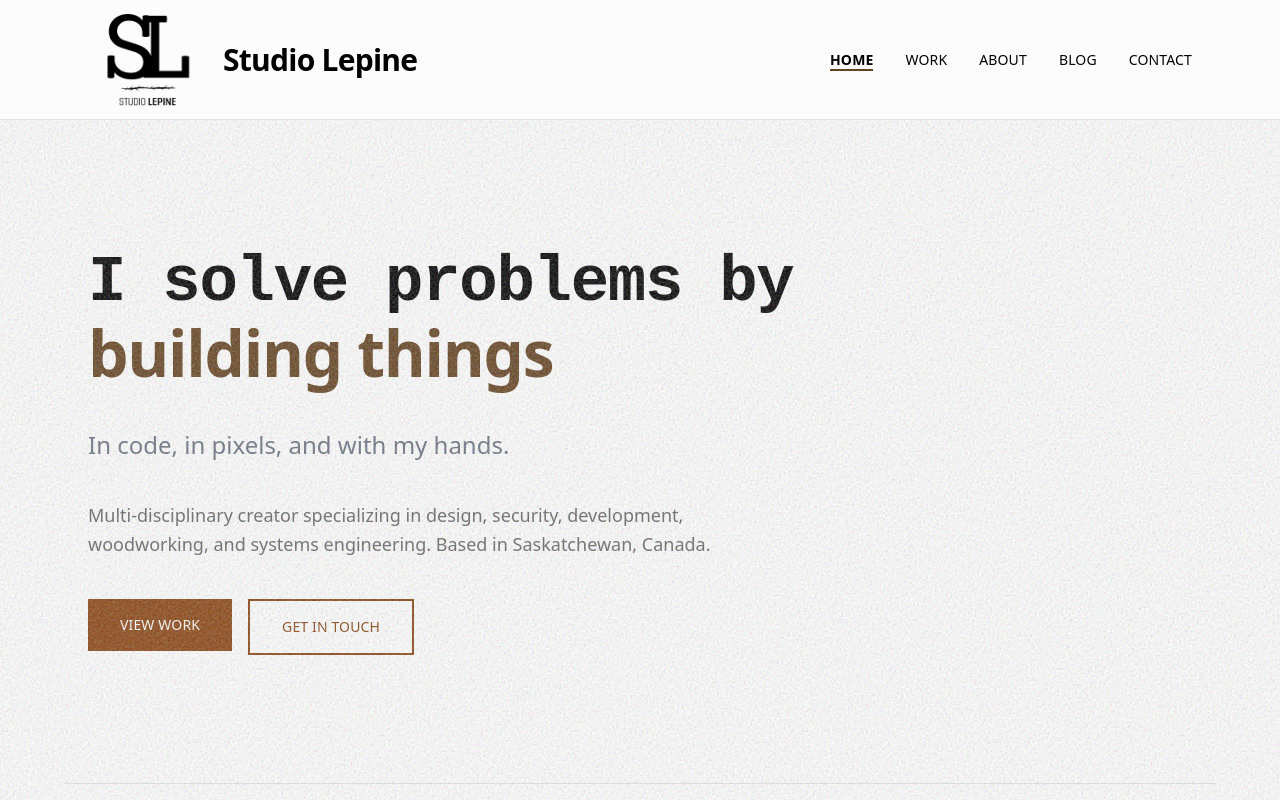
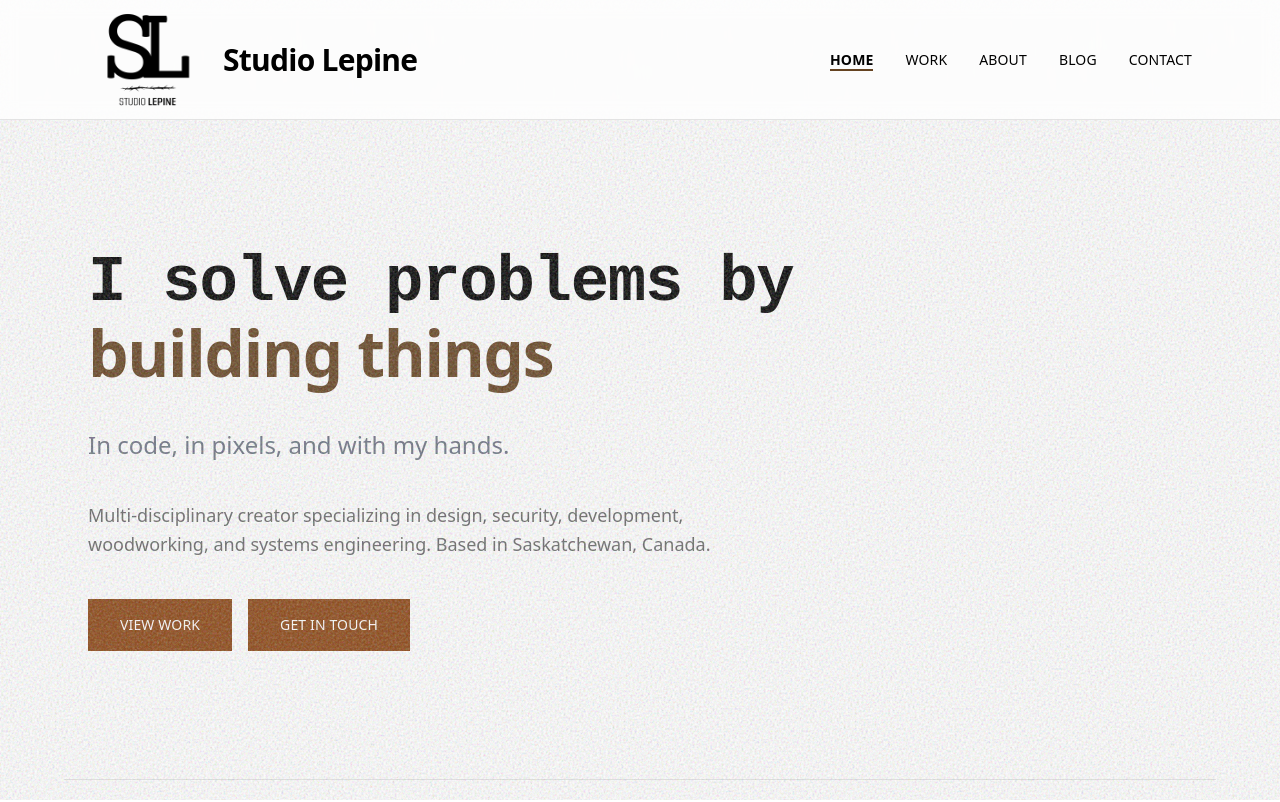
Before and after one commit to Voqii/StudioLepine, a React (Vite) app: page / in a window 1280 px wide. Shown: the top 802 px of the page. Built offline with nearby package versions, Linux system fonts and the light colour scheme; a web font is replaced by a local one.

Commit message:
fix: button opacity

```diff
--- a/src/pages/Home.tsx
+++ b/src/pages/Home.tsx
@@ -98,7 +98,7 @@ export default function Home() {
               <motion.div whileHover={{ scale: 1.05 }} whileTap={{ scale: 0.95 }}>
                 <Link
                   to="/contact"
-                  className="inline-block font-mono text-sm font-medium uppercase tracking-wider px-8 py-4 border-2 border-accent text-accent hover:bg-accent hover:text-white transition-all duration-200"
+                  className="inline-block font-mono text-sm font-medium uppercase tracking-wider px-8 py-4 bg-accent text-white hover:bg-accent-dark transition-all duration-200"
                 >
                   Get in Touch
                 </Link>
```
